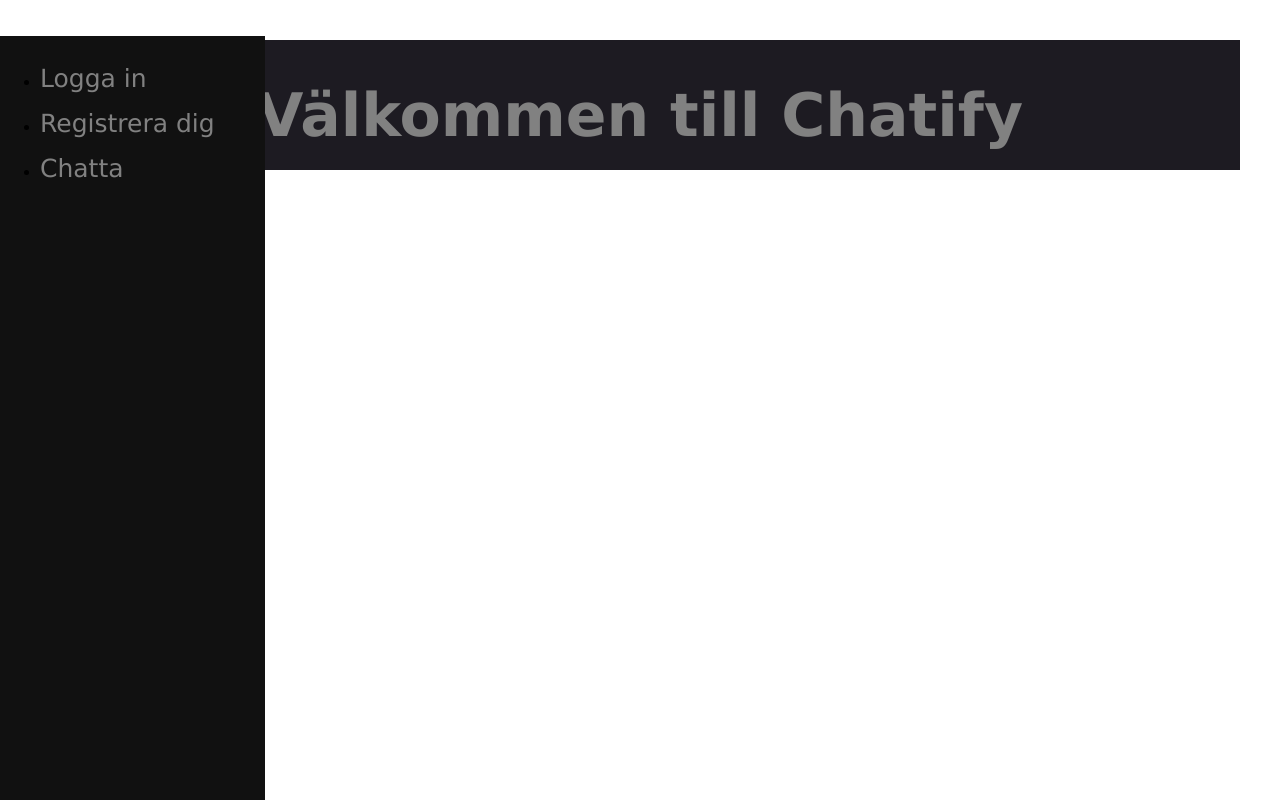
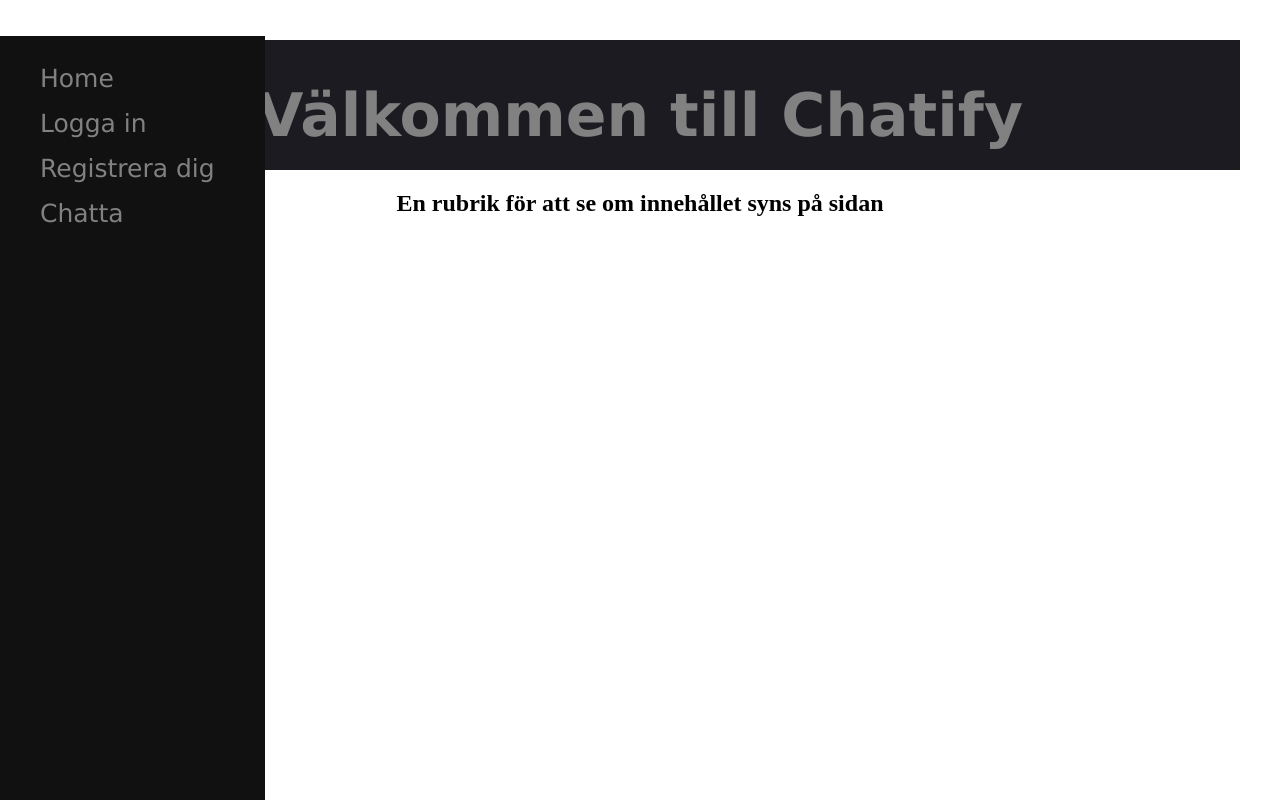
Before and after one commit to JennySta1017/Chatify-webbpage, a React (Vite) app: page /register in a window 1280 px wide. Built offline with nearby package versions, Linux system fonts and the light colour scheme.

Commit message:
registerform

```diff
--- a/src/App.jsx
+++ b/src/App.jsx
@@ -1,5 +1,7 @@
 import Header from './components/header/header';
 import Navbar from './components/navbar/navbar';
+import Register from './components/register/register';
+import { Route, Routes } from "react-router-dom";
 import './App.css'
 
 function App() {
@@ -9,7 +11,14 @@
     <>
      <Header />
      <Navbar />
-     {/* <Routes>
+     <Routes>
+        <Route
+          exact path="/register"
+          element={
+            <Register/>
+          }
+          />
+         {/*
         <Route
           exact
           path="/"
@@ -24,16 +33,10 @@
             <Login/>
           }
           />
-          <Route
-          exact
-          path="/register"
-          element={
-            <Register/>
-          }
-          />
-      </Routes> */}
+          */}
+      </Routes>
     </>
   )
 }
 
-export default App
+export default App;
--- a/src/components/navbar/navbar.css
+++ b/src/components/navbar/navbar.css
@@ -9,6 +9,7 @@
     background-color: #111;
     overflow-x: hidden;
     padding-top: 20px;
+    list-style-type: none;
   }
 
   /* The navigation menu links */
@@ -26,3 +27,7 @@
   .sidenav a:hover {
     color: #f1f1f1;
   }
+
+  .sidenav a:active {
+    color: #f1f1f1;
+  }
--- a/src/components/navbar/navbar.jsx
+++ b/src/components/navbar/navbar.jsx
@@ -6,6 +6,9 @@
         <>
  <nav>
 <ul id="sidenav" class="sidenav">
+<li>
+    <NavLink to="/">Home</NavLink>
+    </li>
 
   <li>
     <NavLink to="/login">Logga in</NavLink>
--- a/src/components/register/register.css
+++ b/src/components/register/register.css
@@ -0,0 +1,3 @@
+#registerform {
+    width: 300px;
+}
--- a/src/components/register/register.jsx
+++ b/src/components/register/register.jsx
@@ -0,0 +1,28 @@
+import './register.css';
+
+function Register() {
+   /*  const [userName, setuserName] = useState("");
+    const [password, setpassword] = useState(""); */
+    return (
+        <>
+        <h2>En rubrik för att se om innehållet syns på sidan</h2>
+       {/*  <form id="registerform">
+      <label>Användarnamn:
+        <input
+          type="text"
+          value={userName}
+          />
+          </label>
+          <label>Lösenord:
+        <input
+          type="text"
+          value={password}
+          />
+          </label>
+        </form> */}
+        </>
+    );
+
+};
+
+export default Register;
--- a/src/main.jsx
+++ b/src/main.jsx
@@ -1,14 +1,14 @@
 import React from "react";
-import { StrictMode } from 'react'
-import { createRoot } from 'react-dom/client'
+import { createRoot } from 'react-dom/client';
+import ReactDOM from "react-dom/client";
 import { BrowserRouter } from "react-router-dom";
 import App from './App.jsx'
 
 
 createRoot(document.getElementById('root')).render(
-  <StrictMode>
+  <React.StrictMode>
     <BrowserRouter>
     <App />
     </BrowserRouter>
-  </StrictMode>,
-)
+    </ React.StrictMode>
+);
```
